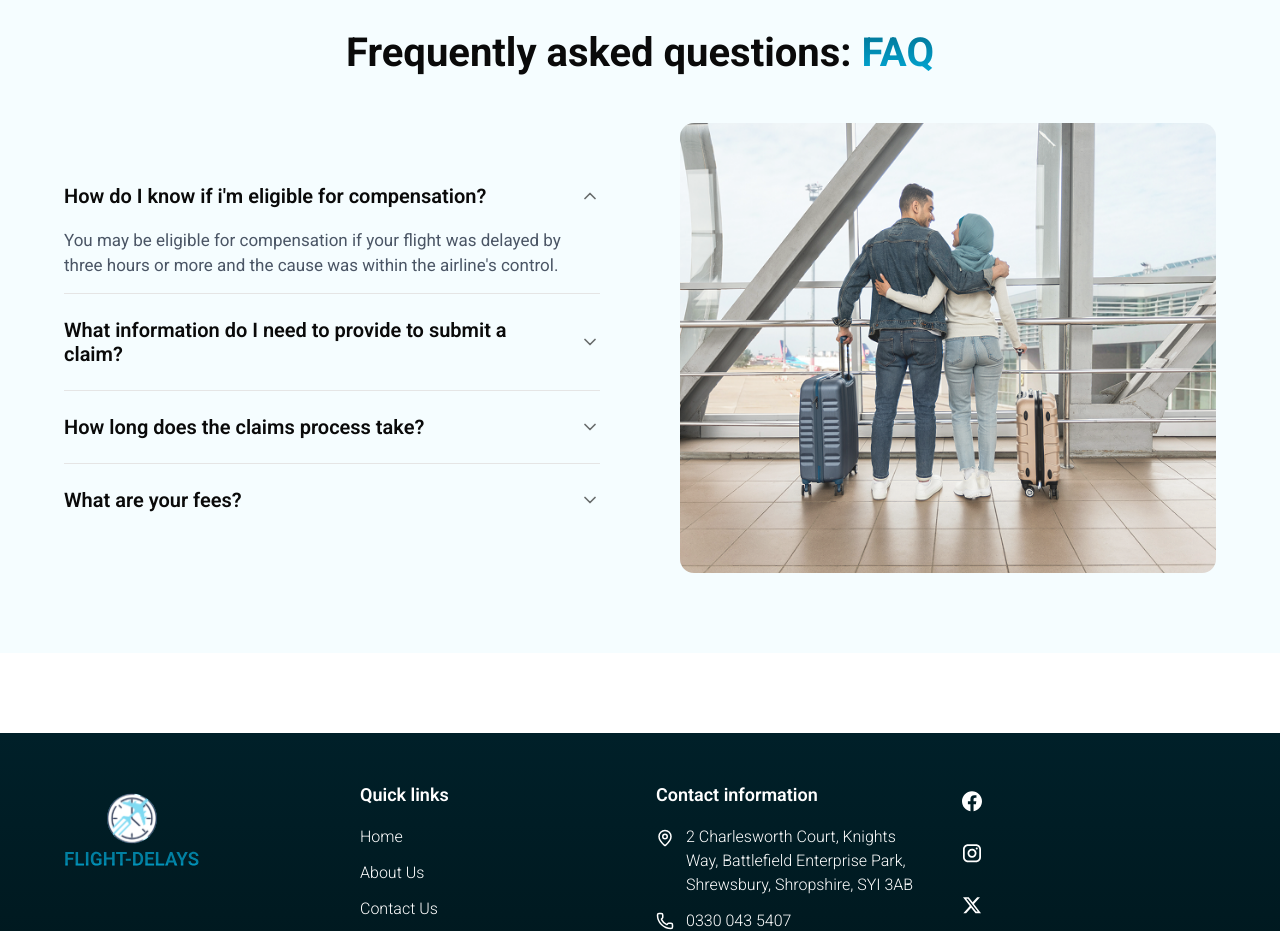
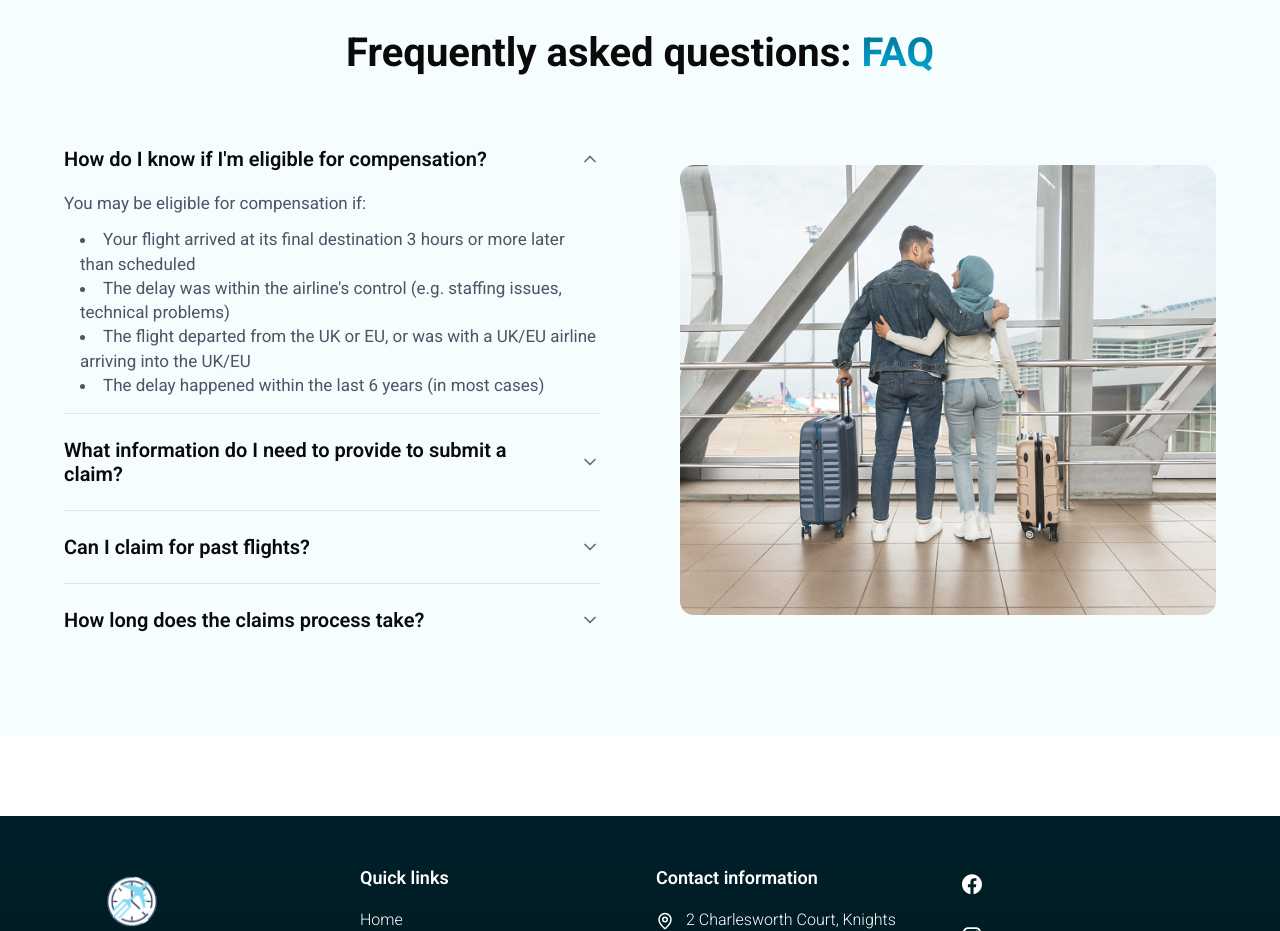
Before and after one commit to rafiferdos/flight-delays-website, a Next.js app: page /contact in a window 1280 px wide. Shown: the part 1160-2091 px from the top of the page. Built offline with nearby package versions, Linux system fonts and the light colour scheme; no server answers; what tailwindcss-debug-screens would draw is missing.

Commit message:
Revise FAQ section in home.constants.tsx to enhance clarity and detail; update eligibility criteria, claim submission requirements, and claims process information for improved user understanding.

```diff
--- a/src/constants/home.constants.tsx
+++ b/src/constants/home.constants.tsx
@@ -344,34 +344,54 @@ interface IFaq {
 export const FaqData: IFaq[] = [
   {
     key: "faq-1",
-    question: "How do I know if i'm eligible for compensation?",
-    answer:
-      "You may be eligible for compensation if your flight was delayed by three hours or more and the cause was within the airline's control."
+    question: "How do I know if I'm eligible for compensation?",
+    answer: (
+      <div>
+        <p>You may be eligible for compensation if:</p>
+        <ul className="mt-3 list-inside list-disc pl-4">
+          <li>
+            Your flight arrived at its final destination 3 hours or more later
+            than scheduled
+          </li>
+          <li>
+            The delay was within the airline's control (e.g. staffing issues,
+            technical problems)
+          </li>
+          <li>
+            The flight departed from the UK or EU, or was with a UK/EU airline
+            arriving into the UK/EU
+          </li>
+          <li>The delay happened within the last 6 years (in most cases)</li>
+        </ul>
+      </div>
+    )
   },
   {
     key: "faq-2",
     question: "What information do I need to provide to submit a claim?",
     answer: (
       <div>
-        <p>To submit your claim, we will need the following information</p>
+        <p>We've made it simple. To start your claim, just provide:</p>
         <ul className="mt-3 list-inside list-disc pl-4">
-          <li>Flight details</li>
-          <li>Booking reference</li>
-          <li>Full legal names of all passengers on your booking.</li>
+          <li>Your departure and arrival airports</li>
+          <li>The date of your flight</li>
+          <li>The airline you flew with</li>
+          <li>The full legal names of everyone on the booking</li>
+          <li>A brief description of the delay (if known)</li>
         </ul>
       </div>
     )
   },
   {
     key: "faq-3",
-    question: "How long does the claims process take?",
+    question: "Can I claim for past flights?",
     answer:
-      "On average we get our passengers compensation just 13 days after taking on their claim! The processing time can however vary, but usually takes no more then a few weeks depending on the airline and complexity of the case."
+      "Yes! In most cases, you can claim for flights delayed within the last 6 years. Even if you've deleted the booking email or no longer have the reference, we can often retrieve the necessary details for you."
   },
   {
     key: "faq-4",
-    question: "What are your fees?",
+    question: "How long does the claims process take?",
     answer:
-      "We work on a No Win, No Fee basis! This means we only get paid if your claim is successful. Our Fee is always a flat 35%."
+      "Some passengers receive their compensation in as little as 7 days. The exact time can vary depending on the airline and how complex the case is, but most claims are settled within a few weeks. We keep you updated every step of the way."
   }
 ]
```
